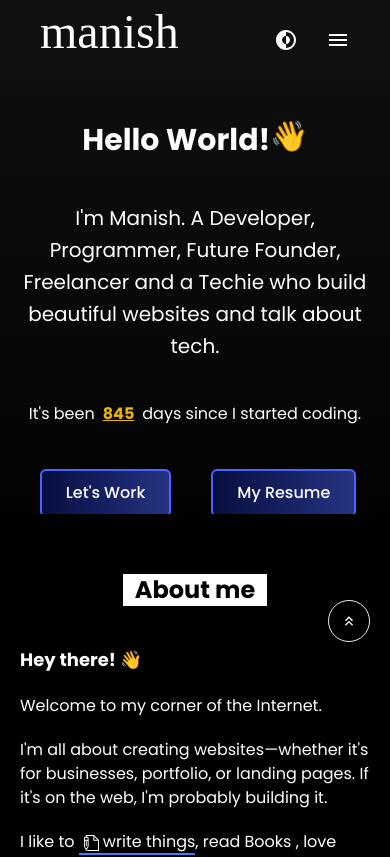
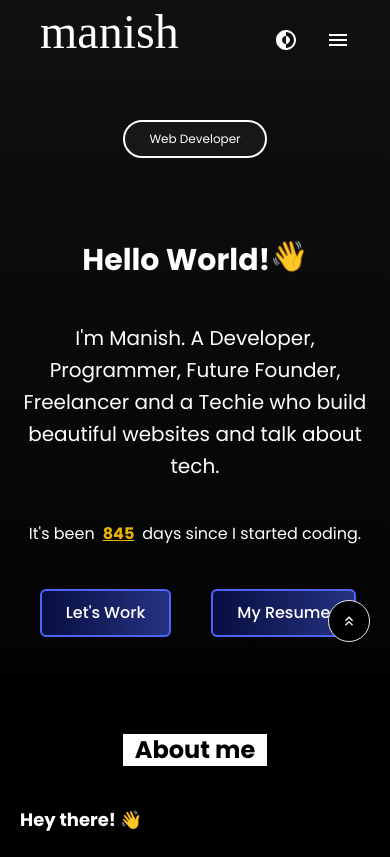
Before and after one commit to Rahul-carpenter/Portfolio, a React (Create React App) app: page / in a window 390 px wide. Shown: the top 857 px of the page. Built offline with nearby package versions, Linux system fonts and the light colour scheme; a web font is replaced by a local one.

Commit message:
few changes make

```diff
--- a/src/Components/Footer.jsx
+++ b/src/Components/Footer.jsx
@@ -38,7 +38,7 @@ const Footer = () => {
           <IoMdMail />
         </a>
       </div>
-      <div className="flex gap-4 justify-center text-gray-400 my-5  ">
+      <div className="flex gap-4 justify-center text-gray-400  ">
         © 2024 | Manish.Dev
       </div>
     </section>
--- a/src/Components/Hero.jsx
+++ b/src/Components/Hero.jsx
@@ -31,10 +31,10 @@ const Hero = () => {
   return (
     <section
       id="hero"
-      className="w-full h-max min-[1025px]:min-h-screen bg-white dark:bg-gradient-to-b from-[#101010] to-[#030303] overflow-hidden "
+      className="w-full h-max min-[1025px]:min-h-screen bg-white dark:bg-gradient-to-b from-[#101010] to-[#030303] overflow-hidden py-10"
     >
       <div className="Container max-w-[1200px] mx-auto ">
-        <div className=" flex justify-center my-10 sm:mt-36 ">
+        <div className=" flex justify-center my-20 sm:mt-36 ">
           <motion.div
             initial="initial"
             whileHover="hovered"
--- a/src/Components/Skills.jsx
+++ b/src/Components/Skills.jsx
@@ -41,7 +41,7 @@ const Skills = () => {
   return (
     <section
       id="skills"
-      className="w-full min-h-screen bg-white dark:bg-[#000] py-20 pt-40 sm:pt-60 relative"
+      className="w-full min-h-screen bg-white dark:bg-[#000] pt-20 sm:pt-32 lg:pt-40 relative"
     >
       <div className="w-full md:w-[90%] mx-auto md:p-5 ">
         <motion.div
--- a/src/Pages/Landing.jsx
+++ b/src/Pages/Landing.jsx
@@ -24,9 +24,9 @@ const Landing = () => {
     if (storedTheme) {
       return storedTheme === "dark"; // Return true if 'dark', false otherwise
     }
-    // If no theme is set, default to light mode
+    // If no theme is set, default to dark mode
     localStorage.setItem("theme", "dark");
-    return false; // Default is light mode
+    return true; // Default to dark mode
   });
 
   // Apply the theme on initial load
@@ -99,7 +99,10 @@ const Landing = () => {
             } flex items-center flex-col gap-5 absolute left-0 top-[0] bg-[#ffffff] dark:bg-[#000000] ease-in duration-150 `}
           >
             <div className="closeMenu w-full px-10 dark:text-white h-[80px] text-2xl text-left  flex items-center pb-5 justify-end gap-10">
-              <MdMenuOpen onClick={toggleMenu} />
+              <MdMenuOpen
+                className="text-2xl text-teal-700"
+                onClick={toggleMenu}
+              />
             </div>
             <div className="menuItems flex flex-col gap-5 text-center dark:text-white">
               <a
```
